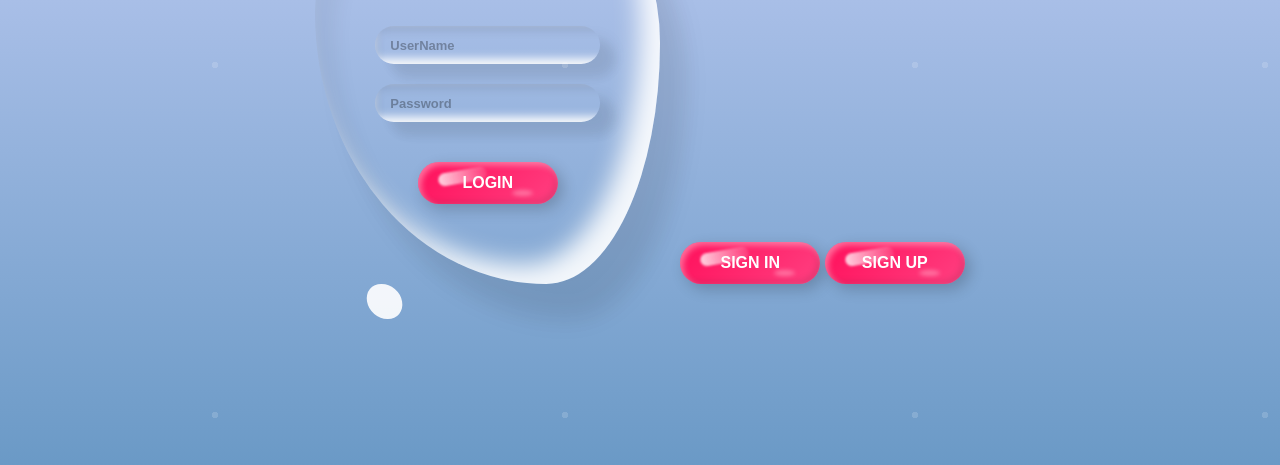
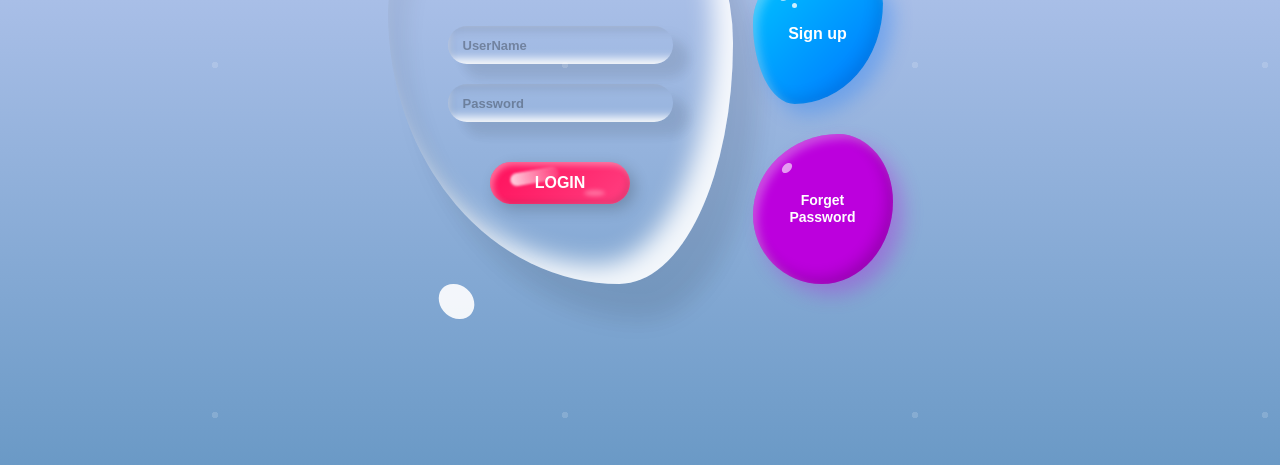
Before and after one commit to Dinesh-Bandara/Simple-School-Management-System-, a plain HTML site: page index.html in a window 1280 px wide. Shown: the part 335-800 px from the top of the page. Drawn offline with Linux system fonts and the light colour scheme.

Commit message:
fix change index.html file

```diff
--- a/index.html
+++ b/index.html
@@ -27,14 +27,17 @@
                 </form>
             </div>
         </div>
-        <div class="btn-group">
-            <button class="login-btn">SIGN IN</button>
-            <button class="login-btn" onclick="movePage()">SIGN UP</button>
+
+        <div class="right">
+            <div class="Sign-up">
+                <span>Sign up</span>
+            </div>
+            <div class="forget-pwd">
+                <span>Forget Password</span>
+            </div>
         </div>
 
     </div>
-
-    <script src="/Js/login.js"></script>
 </body>
 
 </html>
```
